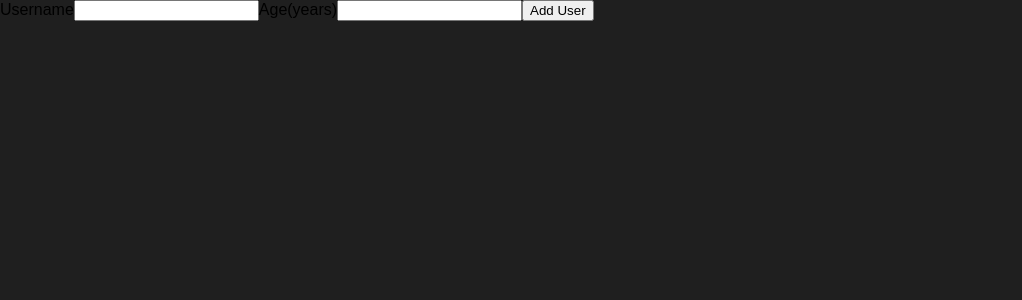
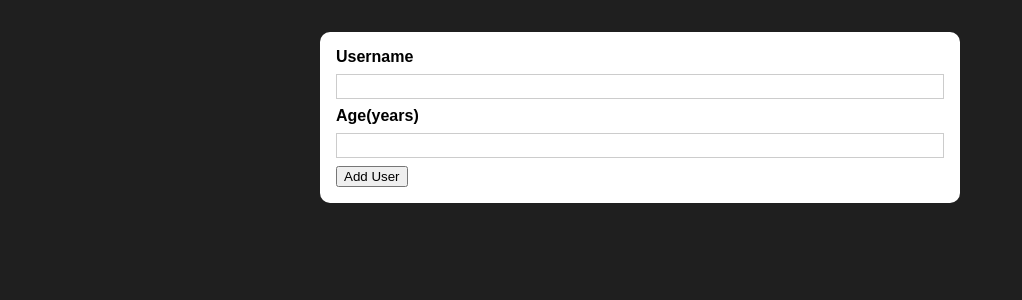
Before and after one commit to XTWang1112/react_project_2, a React (Create React App) app: page / in a window 1280 px wide. Shown: the top 300 px of the page, without its empty margins (0-1022 px from the left). Built offline with nearby package versions, Linux system fonts and the light colour scheme.

Commit message:
add reusable card component

```diff
--- /dev/null
+++ b/src/Components/UI/Card.js
@@ -0,0 +1,9 @@
+import styles from "./Card.module.css";
+
+const Card = (props) => {
+  return (
+    <div className={`${styles.card} ${props.className}`}>{props.children}</div>
+  );
+};
+
+export default Card;
--- /dev/null
+++ b/src/Components/UI/Card.module.css
@@ -0,0 +1,5 @@
+.card {
+  background-color: white;
+  box-sizing: 0 2px 8px rgba(0, 0, 0, 0.26);
+  border-radius: 10px;
+}
--- a/src/Components/Users/AddUser.js
+++ b/src/Components/Users/AddUser.js
@@ -1,8 +1,12 @@
+import Card from "../UI/Card";
+import styles from "./AddUser.module.css";
+
 const AddUser = (props) => {
   const addUserHandler = (event) => {
     event.preventDefault();
   };
   return (
+    <Card className={styles.input}>
       <form onSubmist={addUserHandler}>
         <label htmlFor="username">Username</label>
         <input id="username" type="text" />
@@ -10,6 +14,7 @@ const AddUser = (props) => {
         <input id="age" type="number" />
         <button type="submit">Add User</button>
       </form>
+    </Card>
   );
 };
 
--- /dev/null
+++ b/src/Components/Users/AddUser.module.css
@@ -0,0 +1,26 @@
+.input {
+  margin: 2rem auto;
+  padding: 1rem;
+  width: 90%;
+  max-width: 40rem;
+}
+
+.input label {
+  display: block;
+  font-weight: bold;
+  margin-bottom: 0.5rem;
+}
+
+.input input {
+  font: inherit;
+  display: block;
+  width: 100%;
+  border: 1px solid #ccc;
+  padding: 0.15rem;
+  margin-bottom: 0.5rem;
+}
+
+.input input:focus {
+  outline: none;
+  border-color: #4f005f;
+}
```
Lines whose indentation alone changed are shown as unchanged.
